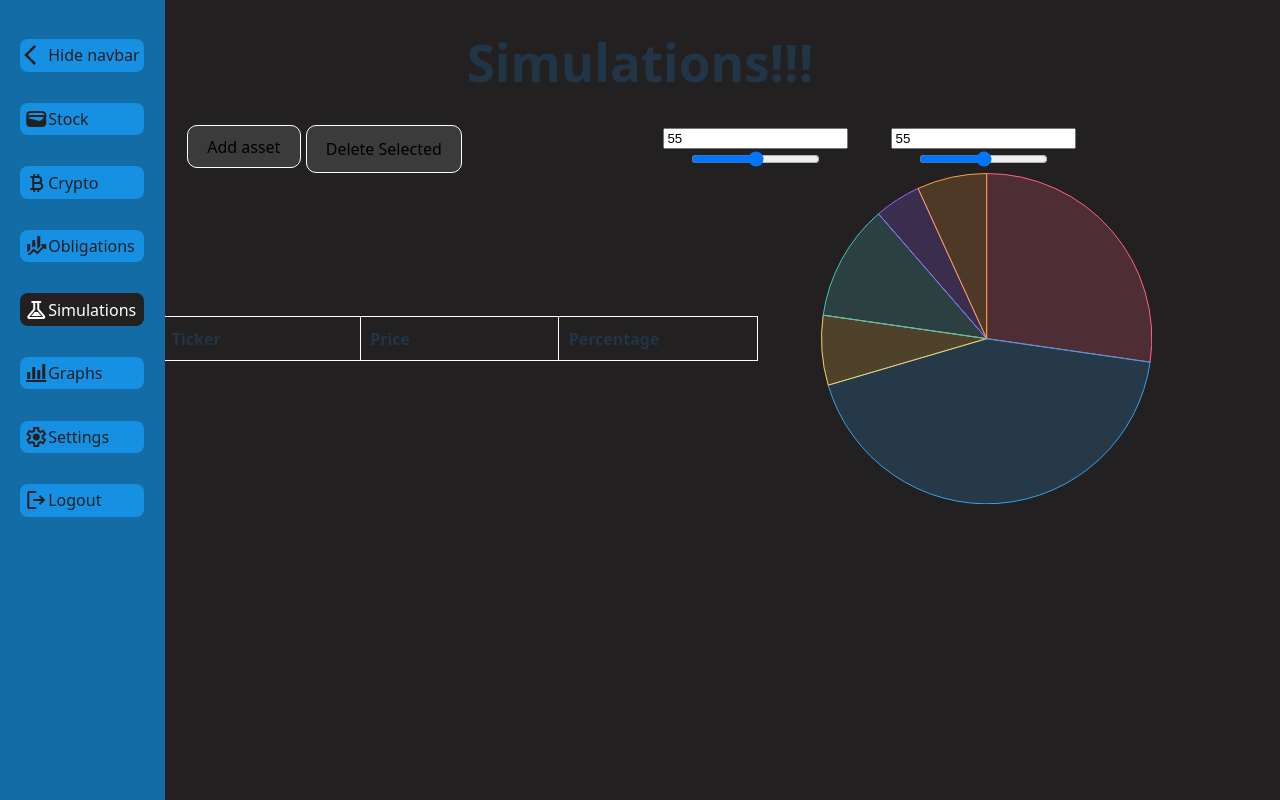
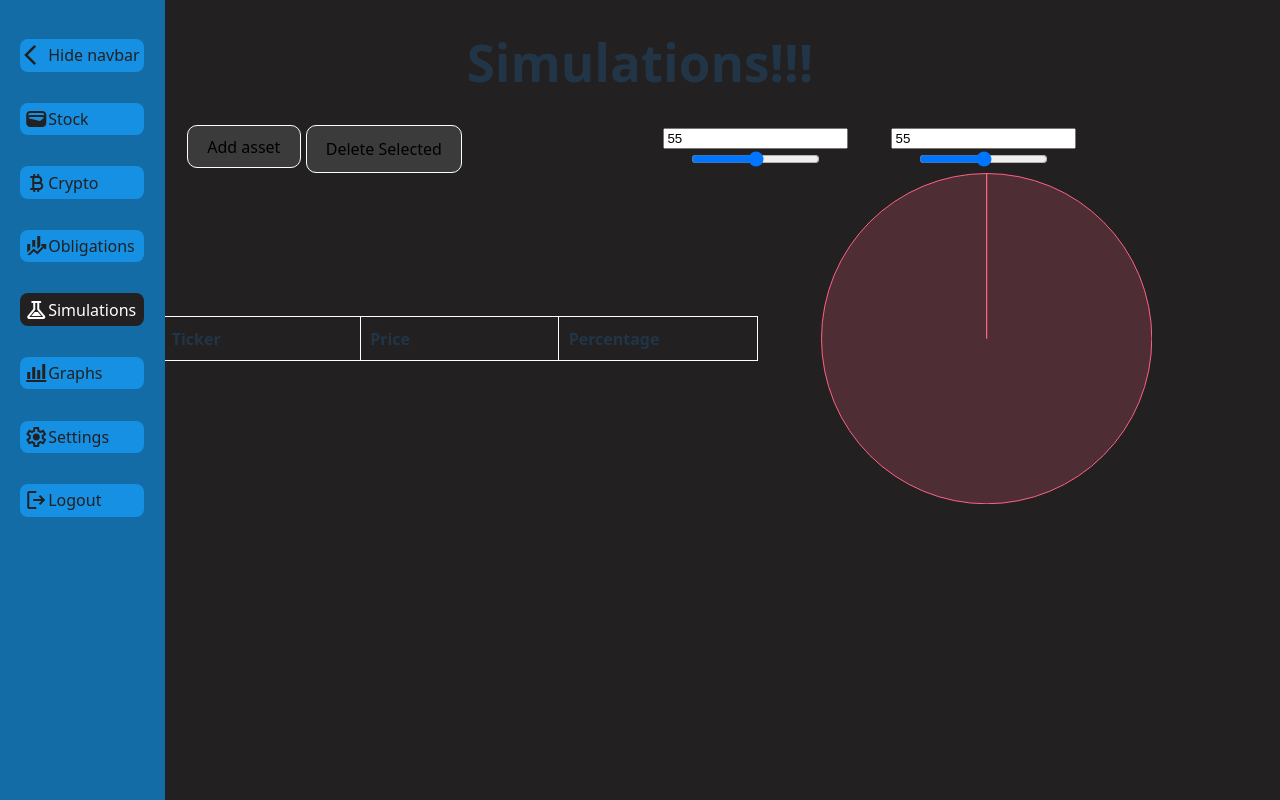
Before and after one commit to MaciejGd/WASM-local-first-investment-app, a React (Vite) app in the folder front-end/: page /simulations in a window 1280 px wide. Built offline with nearby package versions, Linux system fonts and the light colour scheme.

Commit message:
Added propagation of assets to PieChart

```diff
--- a/front-end/src/subpages/simulations/AssetsPane.jsx
+++ b/front-end/src/subpages/simulations/AssetsPane.jsx
@@ -31,32 +31,15 @@ function AssetTableHeader() {
     );
 }
 
+/// Add assets as rows to the table
 function AssetTableBody({ assets }) {
-    console.log(assets);
     return (
         <tbody>
             {
                 assets.map(([ticker, price, percent], index)=> {
                     return <AssetRow key={index} ticker={ticker} price={price} percent={percent}/>
                 })
-
             }
-            {/* <AssetRow ticker={"Test"} price="3.1" percent="100%"></AssetRow>
-            <AssetRow ticker={"LPP.WA"} price="213.2" percent="10%"></AssetRow>
-            <AssetRow ticker={"Test"} price="3.1" percent="100%"></AssetRow>
-            <AssetRow ticker={"LPP.WA"} price="213.2" percent="10%"></AssetRow>
-            <AssetRow ticker={"Test"} price="3.1" percent="100%"></AssetRow>
-            <AssetRow ticker={"LPP.WA"} price="213.2" percent="10%"></AssetRow>
-            <AssetRow ticker={"Test"} price="3.1" percent="100%"></AssetRow>
-            <AssetRow ticker={"LPP.WA"} price="213.2" percent="10%"></AssetRow>
-            <AssetRow ticker={"Test"} price="3.1" percent="100%"></AssetRow>
-            <AssetRow ticker={"LPP.WA"} price="213.2" percent="10%"></AssetRow>
-            <AssetRow ticker={"Test"} price="3.1" percent="100%"></AssetRow>
-            <AssetRow ticker={"LPP.WA"} price="213.2" percent="10%"></AssetRow>
-            <AssetRow ticker={"Test"} price="3.1" percent="100%"></AssetRow>
-            <AssetRow ticker={"LPP.WA"} price="213.2" percent="10%"></AssetRow>
-            <AssetRow ticker={"Test"} price="3.1" percent="100%"></AssetRow>
-            <AssetRow ticker={"LPP.WA"} price="213.2" percent="10%"></AssetRow> */}
         </tbody>
     );
 }
@@ -87,7 +70,7 @@ export default function AssetsPane({ assets }) {
     return (
         <div className="sims_middle_pane">
             <AssetTable assets={assets}></AssetTable>
-            <PieChart></PieChart>
+            <PieChart assets={assets}></PieChart>
         </div>
     );
 }
--- a/front-end/src/subpages/simulations/PieAssetChart.jsx
+++ b/front-end/src/subpages/simulations/PieAssetChart.jsx
@@ -39,7 +39,60 @@ const options = {
 
 };
 
-export function PieChart() {
+function transformAssetsToPieData(assets) {
+  const labels = assets.map(([ticker, price, percent]) => { return ticker; });
+  const prices = assets.map(([ticker, price, percent]) => { return price; });
+  const offsets = assets.map(([ticker, price, percent]) => { return (50 - percent); });
+  console.log(offsets);
+  if (labels.length == 0) {
+    return {
+      labels: ["No data"],
+      datasets: [
+        {
+          data: [1],
+          backgroundColor: [
+          'rgba(255, 99, 132, 0.2)'
+          ],
+          borderColor: [
+            'rgba(255, 99, 132, 1)'
+          ],
+          borderWidth: 1,
+        }
+      ]
+    };
+  }
+
+  return {
+    labels: labels,
+    datasets: [
+      {
+        label: 'Invested amount',
+        data: prices,
+        backgroundColor: [
+          'rgba(255, 99, 132, 0.2)',
+          'rgba(54, 162, 235, 0.2)',
+          'rgba(255, 206, 86, 0.2)',
+          'rgba(75, 192, 192, 0.2)',
+          'rgba(153, 102, 255, 0.2)',
+          'rgba(255, 159, 64, 0.2)',
+        ],
+        borderColor: [
+          'rgba(255, 99, 132, 1)',
+          'rgba(54, 162, 235, 1)',
+          'rgba(255, 206, 86, 1)',
+          'rgba(75, 192, 192, 1)',
+          'rgba(153, 102, 255, 1)',
+          'rgba(255, 159, 64, 1)',
+        ],
+        offset: offsets,
+        borderWidth: 1,
+      },
+    ],
+  }
+}
+
+export function PieChart({ assets }) {
+  var data = transformAssetsToPieData(assets);
     return (
         <div className="sims_pie_chart">
             <Pie data={data} options={options}/>
```
